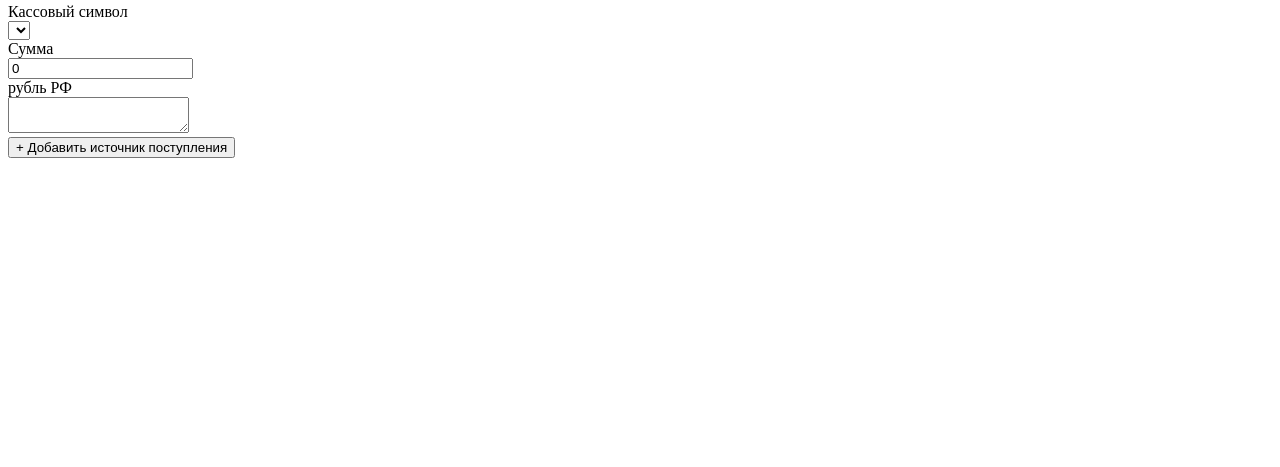
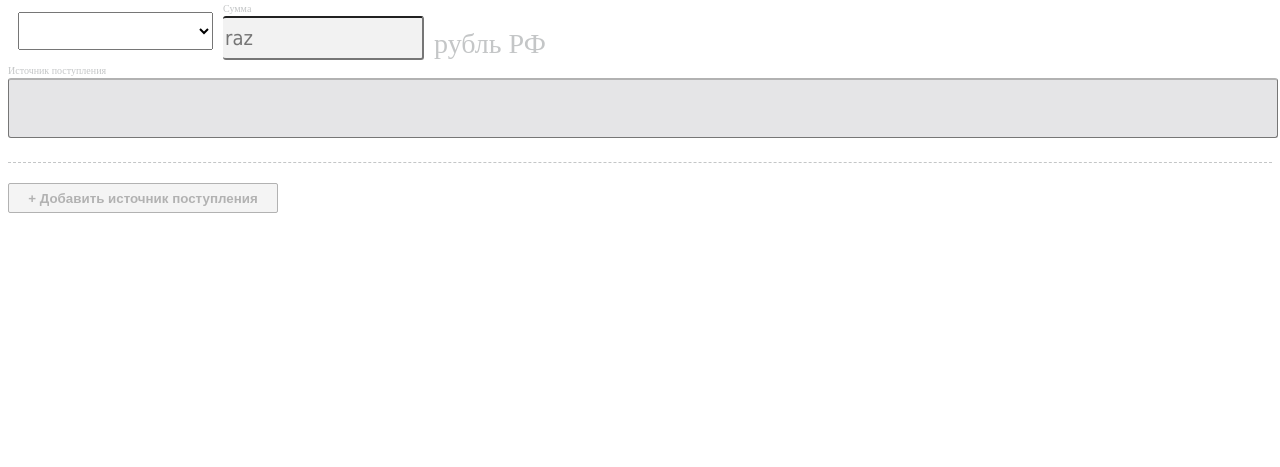
Before and after one commit to artemderzkiy/reduxcourses, a React app in the folder SBTTEST/: page / in a window 1280 px wide. Shown: the part 333-800 px from the top of the page. Built offline with nearby package versions, Linux system fonts and the light colour scheme.

Commit message:
a bit of css and redux

```diff
--- a/SBTTEST/index.html
+++ b/SBTTEST/index.html
@@ -1,7 +1,8 @@
 <!DOCTYPE html>
 <html>
   <head>
-    <title>Redux [RU]Tutorial</title>
+    <title>SBT test</title>
+
   </head>
   <body>
     <div id="root">
--- a/SBTTEST/package.json
+++ b/SBTTEST/package.json
@@ -29,9 +29,11 @@
   "dependencies": {
     "babel-polyfill": "^6.16.0",
     "babel-runtime": "^6.18.0",
+    "css-loader": "^0.25.0",
     "react": "^15.3.2",
     "react-dom": "^15.3.2",
     "react-redux": "^4.4.5",
-    "redux": "^3.6.0"
+    "redux": "^3.6.0",
+    "style-loader": "^0.13.1"
   }
 }
--- a/SBTTEST/src/actions/constActions.js
+++ b/SBTTEST/src/actions/constActions.js
@@ -1,4 +1,5 @@
 
-
+export const GET_SUM_OVN = 'GET_SUM_OVN';
+export const SET_SUM_OVN = 'SET_SUM_OVN';
 export const ADD_SOURSE = 'ADD_SOURSE';
 export const DELETE_SOURSE = 'DELETE_SOURSE';
--- a/SBTTEST/src/containers/ButtonCom.js
+++ b/SBTTEST/src/containers/ButtonCom.js
@@ -1,11 +1,12 @@
 import React, {Component} from 'react'
 import {connect} from 'react-redux'
+import styles from '../css/style.css'
 
 class ButtonCom extends Component {
 	render()
 	{
 		return <div>
-		<button>+ Добавить источник поступления</button>
+		<button className={styles.buttonGroup}>+ Добавить источник поступления</button>
 		</div>
 
 	}
--- a/SBTTEST/src/containers/NumOvnCom.js
+++ b/SBTTEST/src/containers/NumOvnCom.js
@@ -3,14 +3,20 @@ import TextField from './TextField'
 import {connect} from 'react-redux'
 
 class NumOvnCom extends Component {
+
+
+
+
+
 	render()
 	{
-		return <div>
-		<h1>Заполните реквизиты на ввод наличными</h1>
-		<label>Номер ОВН</label>
-		<TextField/>
-		</div>
-
+		const {numOvn} = this.props;
+		return (	<div>
+			<h1>Заполните реквизиты на ввод наличными</h1>
+			<label>Номер ОВН</label>
+			<TextField />
+			</div>
+			)
 	}
 }
 
--- a/SBTTEST/src/containers/SourseCom.js
+++ b/SBTTEST/src/containers/SourseCom.js
@@ -2,20 +2,44 @@ import React, {Component} from 'react'
 import TextArea from './TextArea'
 import ComboBox from './ComboBox'
 import SumCom from './SumCom'
-
+import styles from '../css/style.css'
 import {connect} from 'react-redux'
 
 class SourseCom extends Component {
-	render()
-	{
-		return <div>
-		<h1>Укажите источник полступления</h1>
-		<label>Кассовый символ</label>
-		<ComboBox/>
-		<SumCom/>
-		<TextArea/>
-		</div>
+	defaultProps = function() {
+		return {
+			value: ''
+		}
+	}
 
+	componentDidMount() {
+		//...
+	}
+	//componentWillReceiveProps(nextProps) {
+	//	if (this.state.value !== nextProps.value) {
+
+	//	}
+	//}
+
+	render() {
+		let value, val;
+		if (!!this.props.value) {
+			value = this.props.value;
+			val = value.splice(0,1);
+		}
+
+		return  (<div>
+			<h1>Укажите источник полступления</h1>
+			<div className={styles.SourseGroup}>
+			<div>
+			<label>Кассовый символ</label>
+			<ComboBox/>
+			</div>
+			<SumCom val={val} />
+			</div>
+			<TextArea/>
+			</div>
+			)
 	}
 }
 
--- a/SBTTEST/src/containers/SumCom.js
+++ b/SBTTEST/src/containers/SumCom.js
@@ -1,17 +1,22 @@
 import React, {Component} from 'react'
 import TextField from './TextField'
 import {connect} from 'react-redux'
+import styles from '../css/style.css'
+
 
 class SumCom extends Component {
-	render()
-	{
-		return <div>
-		<label>Сумма</label>
-		<TextField/>
-			<label>рубль РФ</label>
-		</div>
+	render() {
+	var val = this.props.val;
+		return (<div className={styles.SumGroup}>
+		         <div>
+					<label>Сумма</label>
+					<TextField firstNum={val} type='1'/>
+					</div>
+					<label className={styles.label__rubl}>рубль РФ</label>
+					</div>
+				)
+	}
 
-	}
 }
 
 function mapStateToProps(state) {
--- a/SBTTEST/src/containers/TextArea.js
+++ b/SBTTEST/src/containers/TextArea.js
@@ -1,12 +1,13 @@
 import React, {Component} from 'react'
 import {connect} from 'react-redux'
+import styles from '../css/style.css'
 
 class TextArea extends Component {
 	render()
 	{
 		return <div>
-
-		<textarea />
+		<label>Источник поступления</label>
+		<textarea className={styles.textarea__simple} />
 
 		</div>
 
--- a/SBTTEST/src/containers/TextField.js
+++ b/SBTTEST/src/containers/TextField.js
@@ -1,15 +1,20 @@
 import React, {Component} from 'react'
 import {connect} from 'react-redux'
+import styles from '../css/style.css'
 
 class TextField extends Component {
+
+
 	render()
 	{
-		return <div>
+		const {
+			type,
+			firstNum
+		} = this.props
 
-		<input type="Number"  value={this.props.numOvn}/>
-
+			return <div>
+				<input className={styles.input__simple} type="Number" value={firstNum} onKeyDown={console.log("hello")} placeholder="raz"/>
 		</div>
-
 	}
 }
 
--- /dev/null
+++ b/SBTTEST/src/css/style.css
@@ -0,0 +1,66 @@
+h1
+{
+	font-size: 18px;
+}
+label {
+	font-size: 10px;
+	color : #c4c6c7 ;
+}
+select {
+	height: 38px;
+	width: 195px;
+	margin: 10px;
+}
+textarea {
+	width : 100%;
+	height: 53px;
+	border-top: 2px solid  #b2b2b2;
+	border-radius: 3px;
+	resize: none;
+}
+
+.textarea__simple
+{
+	background-color: #E5E5E7;
+}
+.input__simple
+{
+	background-color: #f2f2f2;
+	height: 38px;
+	width: 195px;
+	border-left: none;
+	border-radius: 3px;
+	font-size: 20px;
+	font-family: Tahoma;
+}
+
+.line  {
+	border-top: 1px dashed #c4c6c7;
+	margin-top: 20px;
+	margin-bottom: 20px;
+}
+.label__rubl
+{
+	margin-left: 10px;
+	font-size: 28px;
+
+}
+.SumGroup{
+	display:flex;
+	justify-content:flex-start;
+	align-items: flex-end;
+	flex-wrap:wrap;
+}
+.SourseGroup{
+	display:flex;
+	justify-content: flex-start;
+}
+.buttonGroup {
+	width: 270px;
+	height: 30px;
+	background-color: #f4f4f4;
+	border-radius: 2px;
+	font-weight: bold;
+	color : #b2b2b2;
+	border : 1px solid #b2b2b2;
+}
--- a/SBTTEST/src/index.js
+++ b/SBTTEST/src/index.js
@@ -10,15 +10,23 @@ import SumCom from './containers/SumCom'
 import SourseCom  from './containers/SourseCom'
 import configureStore from './store/configureStore'
 
+//import normstyles from './css/normalize.min.css'
+import styles from './css/style.css'
+
+
+
 const store = configureStore()
 
 render(
 	<Provider store={store}>
 	<div>
 	<NumOvnCom/>
+	<div className={styles.line}/>
 	<h1>Введите общую сумму взноса</h1>
 	<SumCom/>
+	<div className={styles.line}/>
 	<SourseCom/>
+	<div className={styles.line}/>
 	<ButtonCom/>
 	</div>
 	</Provider>,
--- a/SBTTEST/webpack.config.js
+++ b/SBTTEST/webpack.config.js
@@ -38,7 +38,22 @@ module.exports = {
         ],
         test: /\.js$/,
         plugins: ['transform-runtime'],
-      }
+      },
+      {
+  test: /[\/\\](node_modules|global)[\/\\].*\.css$/,
+  loaders: [
+    'style?sourceMap',
+    'css'
+  ]
+},
+{
+  test: /[\/\\]src[\/\\].*\.css$/,
+  loaders: [
+    'style?sourceMap',
+    'css?modules&importLoaders=1&localIdentName=[path]___[name]__[local]___[hash:base64:5]'
+  ]
+}
+
     ]
   }
 }
```
Also changed, not shown: SBTTEST/src/actions/sourseActions.js (+16 -0 lines), SBTTEST/src/css/normalize.min.css (added, +1 -0 lines), SBTTEST/src/reducers/reducers.js (added, +13 -0 lines), 2fonts.png (added), SBTTEST/src/store/configureStore.js (indentation only).
